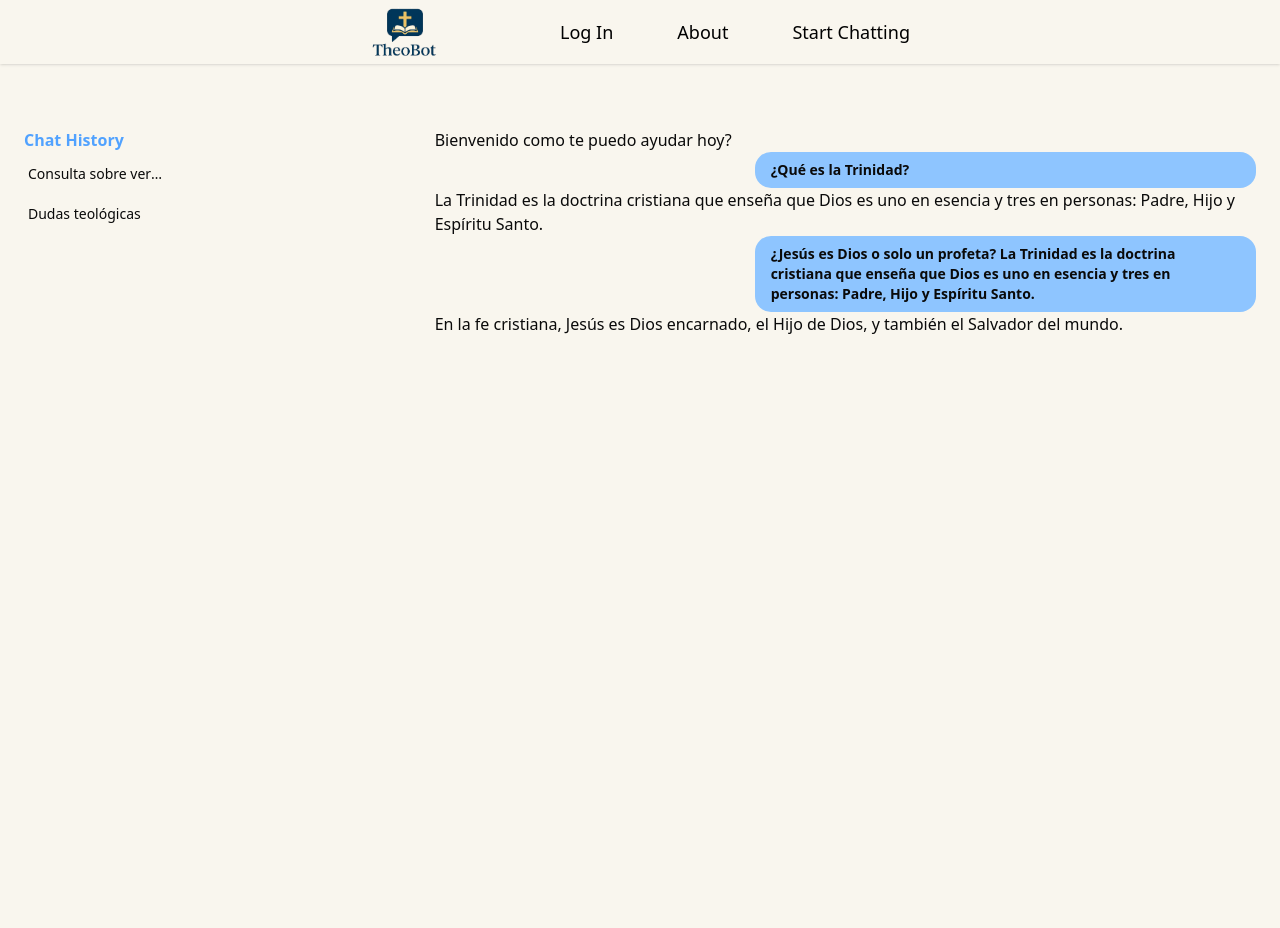
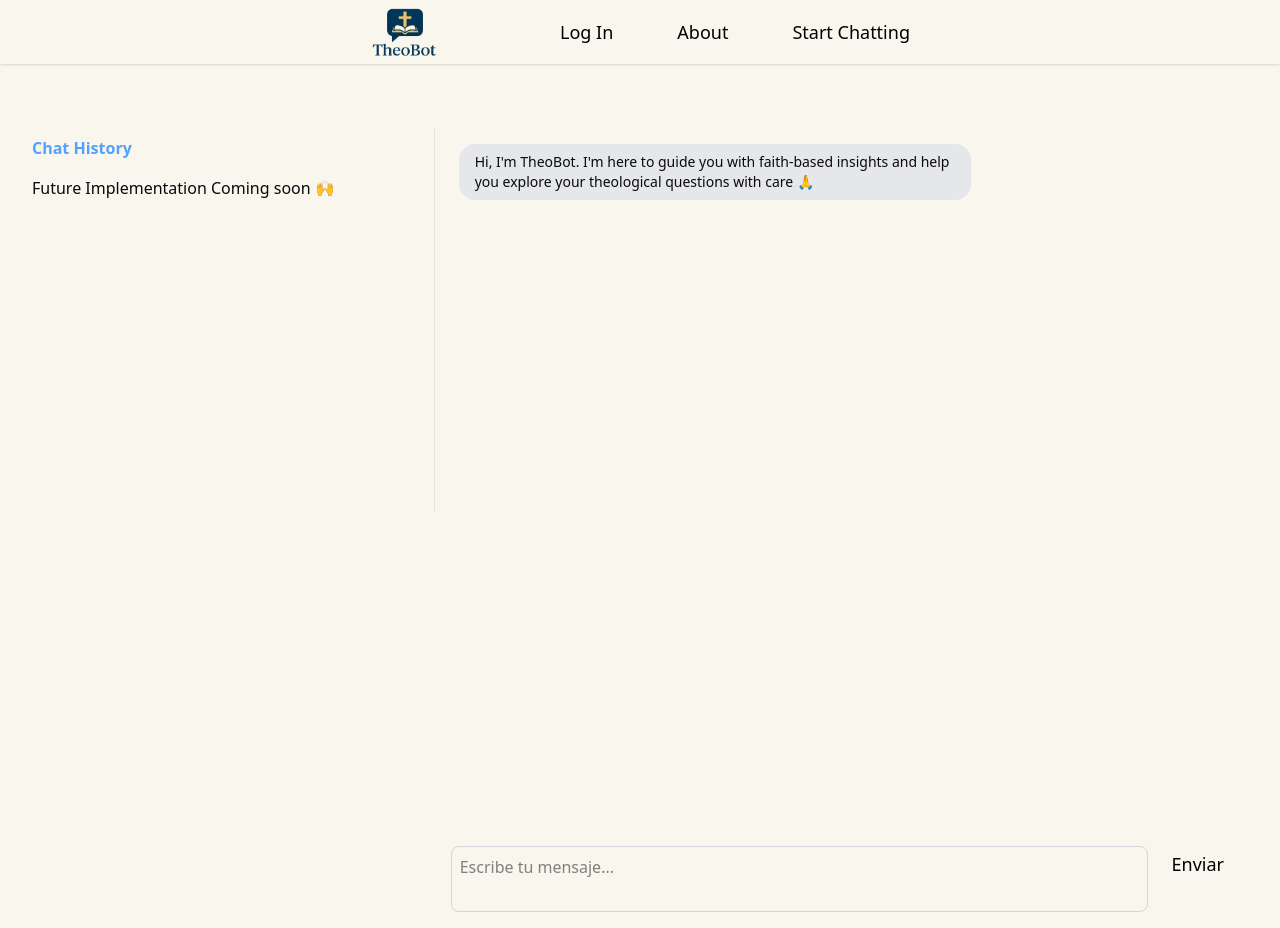
Before and after one commit to BoroaDev7/TheoBot, a React (Vite) app: page /chat in a window 1280 px wide. Built offline with nearby package versions, Linux system fonts and the light colour scheme.

Commit message:
Feat: Project Optimization and Route Components changes

```diff
--- a/src/routes/__root.tsx
+++ b/src/routes/__root.tsx
@@ -6,7 +6,7 @@ export const Route = createRootRoute({
   component: () => (
     <>
       <Navbar />
-      <main className="max-w-7xl mx-auto px-6 pt-16">
+      <main className="max-w-7xl mx-auto my-auto px-6 pt-16">
         <Outlet />
       </main>
       <TanStackRouterDevtools />
--- a/src/routes/chat.tsx
+++ b/src/routes/chat.tsx
@@ -1,97 +1,121 @@
+import { createFileRoute } from "@tanstack/react-router";
+import { useState, useRef, useEffect } from "react";
 import { Button } from "@/components/ui/button";
-import { createFileRoute } from "@tanstack/react-router";
 
 type Mensajes = {
   autor: "agente" | "usuario";
   texto: string;
 };
-
-type Chats = {
-  chatId: string;
-  titulo: string;
-  contenido: Mensajes[];
-};
-
-const chatBiblico: Chats = {
-  chatId: "chat-001",
-  titulo: "Consulta sobre versículos",
-  contenido: [
-    { autor: "usuario", texto: "¿Qué dice Juan 3:16?" },
+export const Route = createFileRoute("/chat")({
+  component: RouteComponent,
+});
+export default function RouteComponent() {
+  const [mensajes, setMensajes] = useState<Mensajes[]>([
     {
       autor: "agente",
       texto:
-        "Juan 3:16 dice: 'Porque de tal manera amó Dios al mundo, que ha dado a su Hijo unigénito...'",
+        "Hi, I'm TheoBot. I'm here to guide you with faith-based insights and help you explore your theological questions with care 🙏",
     },
-    { autor: "usuario", texto: "¿Hay algún versículo sobre el miedo?" },
-    {
-      autor: "agente",
-      texto:
-        "Sí, 2 Timoteo 1:7 dice: 'Porque no nos ha dado Dios espíritu de cobardía, sino de poder, de amor y de dominio propio.'",
+  ]);
+  const [input, setInput] = useState("");
+  const scrollRef = useRef<HTMLDivElement>(null);
+
+  useEffect(() => {
+    scrollRef.current?.scrollIntoView({ behavior: "smooth" });
+  }, [mensajes]);
+
+  const enviarMensaje = async () => {
+    if (!input.trim()) return;
+
+    setMensajes((prev) => [...prev, { autor: "usuario", texto: input }]);
+    const mensajeEnviar = input;
+    setInput("");
+
+    try {
+      const res = await fetch("http://localhost:3001/chat", {
+        method: "POST",
+        headers: {
+          "Content-Type": "application/json",
         },
-  ],
+        body: JSON.stringify({
+          message: mensajeEnviar,
+          sessionId: "default-session",
+        }),
+      });
+
+      const data = await res.json();
+
+      if (data.reply && data.reply.length > 0) {
+        const respuestaAgente = data.reply.join(" ");
+        setMensajes((prev) => [
+          ...prev,
+          { autor: "agente", texto: respuestaAgente },
+        ]);
+      } else {
+        setMensajes((prev) => [
+          ...prev,
+          { autor: "agente", texto: "No hay respuesta del agente." },
+        ]);
+      }
+    } catch (error) {
+      setMensajes((prev) => [
+        ...prev,
+        { autor: "agente", texto: "Error al comunicarse con el servidor." },
+      ]);
+    }
   };
 
-const chatTeologia: Chats = {
-  chatId: "chat-002",
-  titulo: "Dudas teológicas",
-  contenido: [
-    {
-      autor: "agente",
-      texto: "Bienvenido como te puedo ayudar hoy?",
-    },
-    { autor: "usuario", texto: "¿Qué es la Trinidad?" },
-    {
-      autor: "agente",
-      texto:
-        "La Trinidad es la doctrina cristiana que enseña que Dios es uno en esencia y tres en personas: Padre, Hijo y Espíritu Santo.",
-    },
-    {
-      autor: "usuario",
-      texto:
-        "¿Jesús es Dios o solo un profeta? La Trinidad es la doctrina cristiana que enseña que Dios es uno en esencia y tres en personas: Padre, Hijo y Espíritu Santo.",
-    },
-    {
-      autor: "agente",
-      texto:
-        "En la fe cristiana, Jesús es Dios encarnado, el Hijo de Dios, y también el Salvador del mundo.",
-    },
-  ],
+  const handleKeyDown = (e: React.KeyboardEvent<HTMLTextAreaElement>) => {
+    if (e.key === "Enter" && !e.shiftKey) {
+      e.preventDefault();
+      enviarMensaje();
+    }
   };
-const historial: Chats[] = [chatBiblico, chatTeologia];
-export const Route = createFileRoute("/chat")({
-  component: RouteComponent,
-});
-function RouteComponent() {
+
   return (
-    <div className="grid grid-cols-3 ">
-      {/* History */}
-      <div className="space-y-1 h-screen overflow-y-auto">
-        <h3 className="text-blue-400 font-bold"> Chat History</h3>
-        {historial.map((chat) => (
-          <div>
-            <Button
-              variant={"ghost"}
-              key={chat.chatId}
-              className=" flex justify-start p-0 w-36 hover:bg-amber-100"
+    <div className="grid grid-cols-3 md:grid-cols-3 h-[800px]">
+      {/* Opcional: espacio para lista de chats si quieres */}
+      <div className="space-y-1 h-96 overflow-y-auto border-r p-2">
+        <h3 className="text-blue-400 font-bold mb-4">Chat History</h3>
+        <h1> Future Implementation Coming soon 🙌</h1>
+      </div>
+
+      <div className="col-span-2 flex flex-col p-4 h-full">
+        <div
+          className="flex-1 overflow-y-auto mb-4 px-2 space-y-3"
+          style={{ scrollbarWidth: "thin" }}
         >
-              <h1 className="p-1 truncate"> {chat.titulo}</h1>
-            </Button>
+          {mensajes.map((mensaje, idx) => (
+            <div key={idx} className="w-full flex">
+              {mensaje.autor === "usuario" ? (
+                <div className="ml-auto bg-blue-300 rounded-2xl max-w-lg px-4 py-2">
+                  <p className="font-semibold text-sm whitespace-pre-wrap">
+                    {mensaje.texto}
+                  </p>
                 </div>
-        ))}
-      </div>
-      {/* Messages */}
-      <div className="col-span-2 h-screen overflow-y-auto">
-        {chatTeologia.contenido.map((mensaje) => (
-          <div className="">
-            {mensaje.autor === "agente" ? (
-              <div className="">{mensaje.texto}</div>
               ) : (
-              <div className="bg-blue-300 rounded-2xl max-w-lg ml-80 px-4 py-2">
-                <p className="font-semibold text-sm"> {mensaje.texto}</p>
+                <div className="mr-auto bg-gray-200 rounded-2xl max-w-lg px-4 py-2">
+                  <p className="text-sm whitespace-pre-wrap">{mensaje.texto}</p>
                 </div>
               )}
             </div>
           ))}
+          <div ref={scrollRef} />
+        </div>
+
+        <div className="flex space-x-2">
+          <textarea
+            rows={2}
+            className="flex-grow resize-none rounded-md border border-gray-300 p-2 focus:outline-none focus:ring-2 focus:ring-blue-400"
+            placeholder="Escribe tu mensaje..."
+            value={input}
+            onChange={(e) => setInput(e.target.value)}
+            onKeyDown={handleKeyDown}
+          />
+          <Button onClick={enviarMensaje} className="whitespace-nowrap">
+            Enviar
+          </Button>
+        </div>
       </div>
     </div>
   );
--- a/src/routes/index.tsx
+++ b/src/routes/index.tsx
@@ -7,6 +7,7 @@ export const Route = createFileRoute("/")({
 
 function Index() {
   return (
+    <>
       <section className="bg-blue-300  rounded-sm h-96 flex flex-row text-center  items-center justify-center">
         <div className=" max-w-3xl text-white">
           <h1 className="text-4xl md:text-5xl font-extrabold leading-tight">
@@ -15,14 +16,42 @@ function Index() {
             <span className="block mt-2">Questions</span>
           </h1>
           <p className="mt-4 text-lg text-gray-100 font-bold">
-          Explore the depths of Christian theology with our AI-powered chatbot.
-          Get instant, reliable answers to your questions about faith,
-          scripture, and more.
+            Explore the depths of Christian theology with our AI-powered
+            chatbot. Get instant, reliable answers to your questions about
+            faith, scripture, and more.
           </p>
           <Button variant={"secondary"} className="mt-6" asChild>
             <Link to="/chat">Start Chatting</Link>
           </Button>
         </div>
       </section>
+      <div className="bg-amber-100 mt-10 py-4 px-6 rounded-xl shadow text-center">
+        <p className="text-lg font-medium italic text-gray-700 tracking-wide">
+          "When I consider your heavens, the work of your fingers, the moon and
+          the stars, which you have set in place, what is mankind that you are
+          mindful of them, human beings that you care for them?" — Psalm 8:3-4
+        </p>
+      </div>
+      <div className="grid grid-cols-1 md:grid-cols-3 gap-4 mt-12 text-center">
+        <div className="bg-white p-6 rounded-lg shadow">
+          <h3 className="text-xl font-semibold text-blue-600">
+            📖 Verse Lookup
+          </h3>
+          <p>Get explanations for specific Bible verses instantly.</p>
+        </div>
+        <div className="bg-white p-6 rounded-lg shadow">
+          <h3 className="text-xl font-semibold text-blue-600">
+            🧠 Theological Guidance
+          </h3>
+          <p>Understand complex doctrines like the Trinity or Grace.</p>
+        </div>
+        <div className="bg-white p-6 rounded-lg shadow">
+          <h3 className="text-xl font-semibold text-blue-600">
+            💬 Always Available
+          </h3>
+          <p>Ask TheoBot anytime — day or night.</p>
+        </div>
+      </div>
+    </>
   );
 }
--- a/src/routes/login.tsx
+++ b/src/routes/login.tsx
@@ -1,9 +1,27 @@
-import { createFileRoute } from '@tanstack/react-router'
+import { Button } from "@/components/ui/button";
+import { createFileRoute, Link } from "@tanstack/react-router";
 
-export const Route = createFileRoute('/login')({
+export const Route = createFileRoute("/login")({
   component: RouteComponent,
-})
+});
 
 function RouteComponent() {
-  return <div>Hello "/login"!</div>
+  return (
+    <div className="min-h-screen flex flex-col items-center justify-centertext-center px-4">
+      <div className="bg-white flex flex-col items-center p-8 rounded-xl shadow-md max-w-md w-full space-y-6">
+        <div className="text-6xl">🔒</div>
+        <h1 className="text-3xl font-bold text-blue-400">Login Coming Soon</h1>
+        <p className="text-gray-600">
+          This section is currently under development. Soon, you'll be able to
+          sign in to access personalized features.
+        </p>
+        <Button
+          className="bg-amber-100 hover:bg-cyan-500 text-blue-500  px-6 py-3 rounded-xl text-lg font-bold transition"
+          asChild
+        >
+          <Link to="/">⬅️ Back to Home</Link>
+        </Button>
+      </div>
+    </div>
+  );
 }
```
Also changed, not shown: src/routes/about.tsx (+61 -4 lines). Lines whose indentation alone changed are shown as unchanged.
